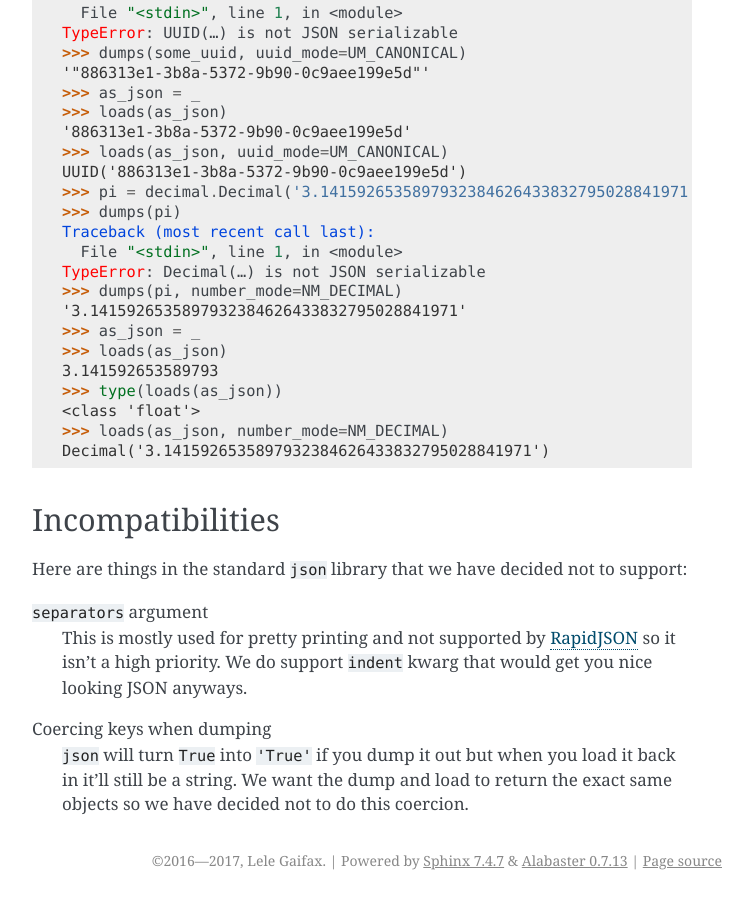
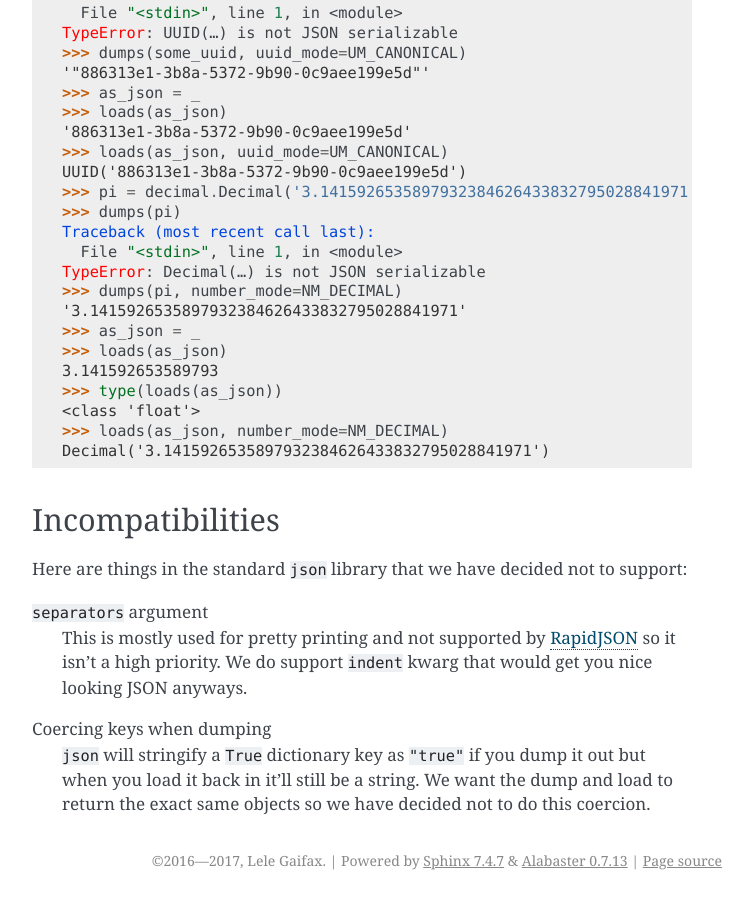
Before and after one commit to python-rapidjson/python-rapidjson, a Sphinx documentation site: the page built from docs/quickstart.rst, in a window 1280 px wide and 900 px high, scrolled down 1986 px. Shown: the whole window, without its empty margins (388-1141 px from the left). Built offline with Sphinx 7.4.7, drawn with Linux system fonts in a browser that asks for light colours.

Commit message:
Rectify how stdlib json module coerce True dictionary key in the doc too

```diff
--- a/docs/quickstart.rst
+++ b/docs/quickstart.rst
@@ -146,9 +146,9 @@ Here are things in the standard ``json`` library that we have decided not to sup
   anyways.
 
 Coercing keys when dumping
-  ``json`` will turn ``True`` into ``'True'`` if you dump it out but when you load it back
-  in it'll still be a string. We want the dump and load to return the exact same objects
-  so we have decided not to do this coercion.
+  ``json`` will stringify a ``True`` dictionary key as ``"true"`` if you dump it out but
+  when you load it back in it'll still be a string. We want the dump and load to return
+  the exact same objects so we have decided not to do this coercion.
 
 
 .. _JSON: http://json.org/
```
